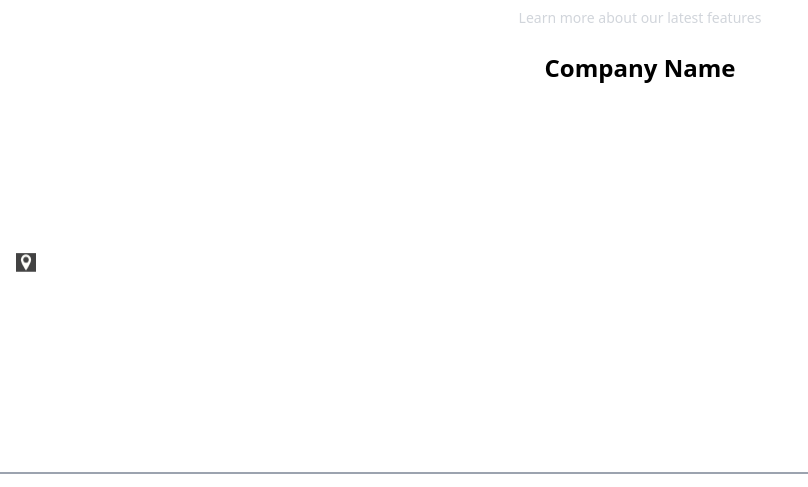
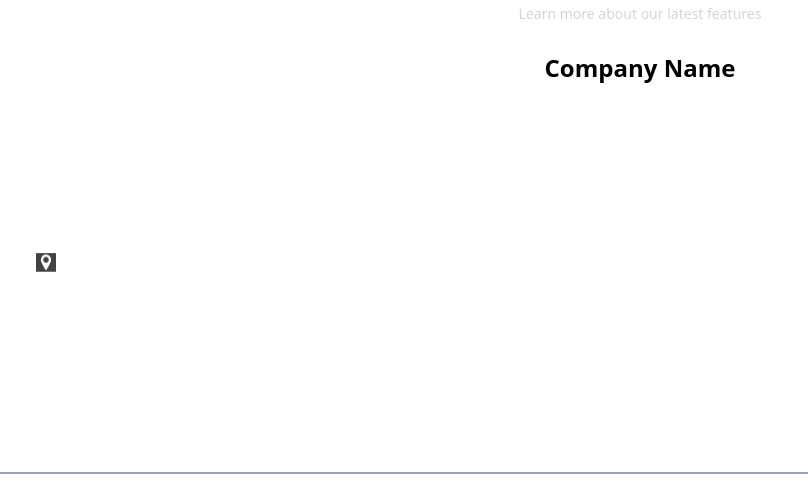
Before and after one commit to jorgearaya474/gatsby-test, a Gatsby site: page /contact in a window 1280 px wide. Shown: the full height of the page, 0-808 px from the left. Built offline with nearby package versions, Linux system fonts and the light colour scheme; Gatsby itself is replaced by a stand-in of ours.

Commit message:
adjust tailwind container width and center, remove flex classes form layout components

```diff
--- a/src/components/layout/Footer.js
+++ b/src/components/layout/Footer.js
@@ -5,7 +5,7 @@ import location from '../../images/logolocation.png';
 const Footer = () => {
   return (
     <footer id='site-footer' className='dark-background'>
-      <div className='footer-content flex justify-center items-center py-28'>
+      <div className='footer-content py-10 md:py-28'>
         <div className='container p-4'>
           <div className='grid md:grid-cols-2 gap-4'>
             <div className=''>
--- a/src/components/layout/Header.js
+++ b/src/components/layout/Header.js
@@ -3,7 +3,7 @@ import React from 'react';
 const Header = () => {
   return (
     <header id='site-header'>
-      <div className='dark-background flex justify-center items-center h-9'>
+      <div className='dark-background h-9'>
         <div className='container py-1 px-2'>
           <p className='text-sm text-gray-300 text-center'>
             Learn more about our latest features
--- a/tailwind.config.js
+++ b/tailwind.config.js
@@ -5,7 +5,18 @@ module.exports = {
     `./src/components/**/*.{js,jsx,ts,tsx}`,
   ],
   theme: {
+    container: {
+      center: true,
+
+      // default breakpoints but with 40px removed
+      screens: {
+        sm: '600px',
+        md: '728px',
+        lg: '984px',
+        xl: '1240px',
+      },
+    },
     extend: {},
   },
   plugins: [],
-}
+};
```
